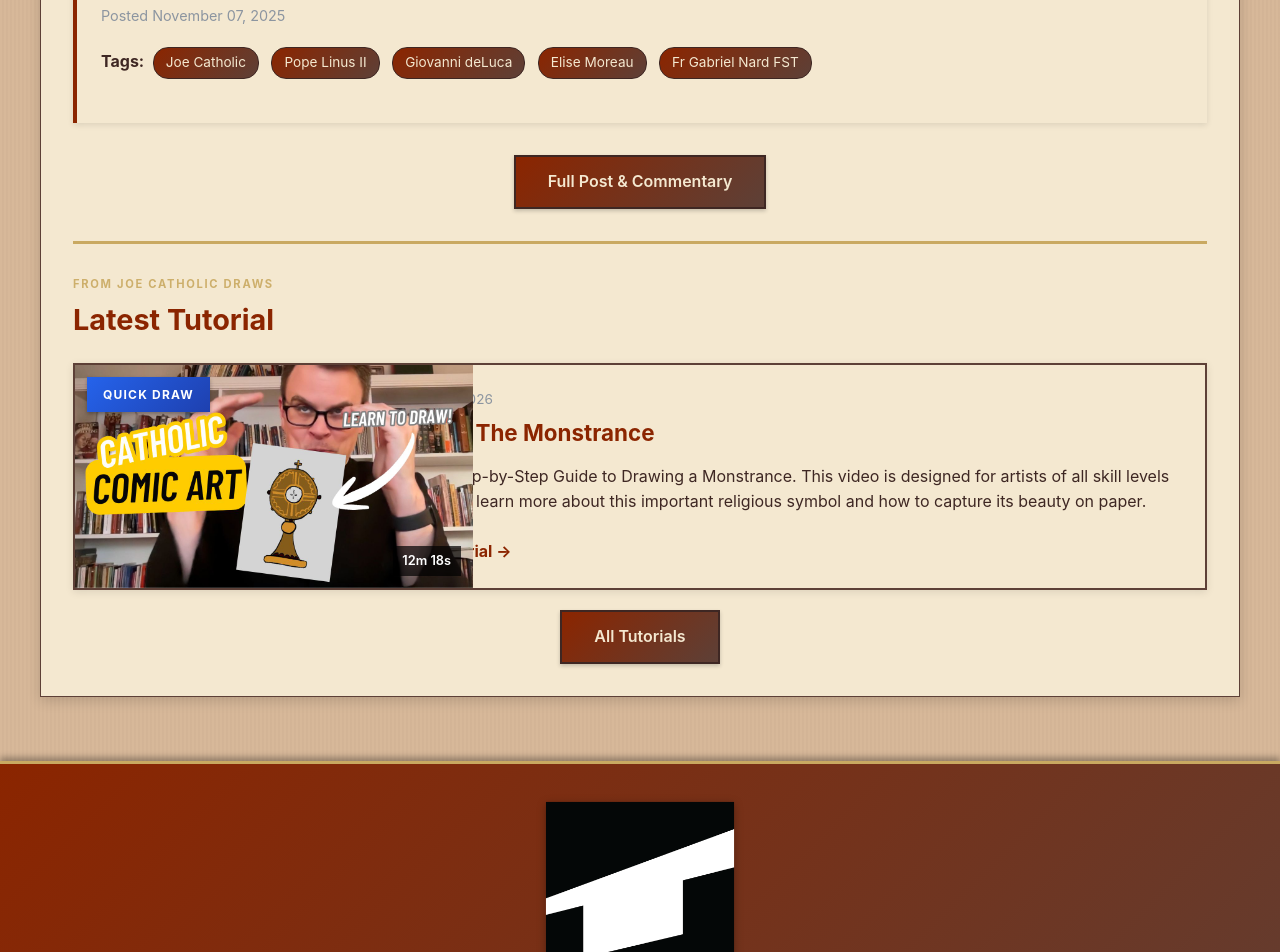
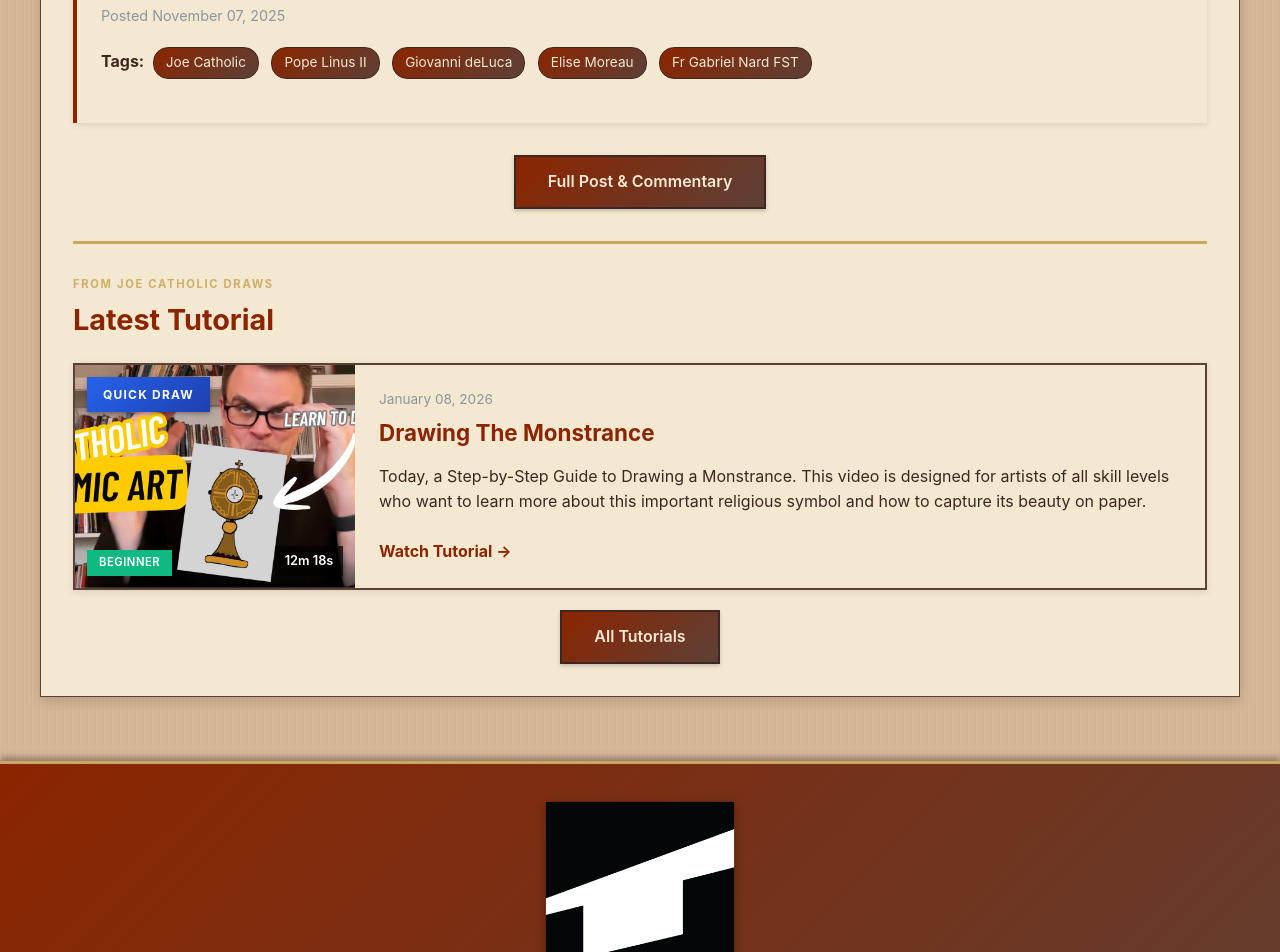
Before and after one commit to joecatholic/joecatholic-webcomic, a Jekyll site: the page built from index.html, in a window 1280 px wide. Shown: the part 953-1905 px from the top of the page. Built offline with Jekyll 4.4.1, drawn with Linux system fonts in a browser that asks for light colours.

Commit message:
Update style.css

```diff
--- a/assets/css/style.css
+++ b/assets/css/style.css
@@ -918,9 +918,15 @@ main {
     position: relative;
     background: var(--dark-brown);
     overflow: hidden;
-    aspect-ratio: 16 / 9;
+    width: 280px;
     flex-shrink: 0;
-    align-self: stretch;
+}
+
+/* Force 16:9 using padding trick - more reliable than aspect-ratio in grid */
+.home-tutorial-thumb::before {
+    content: '';
+    display: block;
+    padding-top: 56.25%;
 }
 
 .home-tutorial-thumb img {
@@ -940,6 +946,9 @@ main {
 }
 
 .home-tutorial-placeholder {
+    position: absolute;
+    top: 0;
+    left: 0;
     width: 100%;
     height: 100%;
     display: flex;
@@ -949,6 +958,7 @@ main {
     background: linear-gradient(135deg, var(--parchment), var(--warm-tan));
 }
 
+/* Type badge - top left */
 .home-tutorial-badges {
     position: absolute;
     top: 0.75rem;
@@ -957,8 +967,10 @@ main {
     flex-direction: column;
     gap: 0.4rem;
     align-items: flex-start;
-}
-
+    z-index: 2;
+}
+
+/* Duration - bottom right */
 .home-tutorial-duration {
     position: absolute;
     bottom: 0.75rem;
@@ -968,6 +980,16 @@ main {
     padding: 0.3rem 0.6rem;
     font-size: 0.8rem;
     font-weight: 600;
+    z-index: 2;
+}
+
+/* Difficulty badge - bottom left */
+.home-tutorial-thumb .difficulty-badge {
+    position: absolute;
+    bottom: 0.75rem;
+    left: 0.75rem;
+    z-index: 2;
+    margin: 0;
 }
 
 .home-tutorial-info {
@@ -1030,20 +1052,8 @@ main {
     }
 
     .home-tutorial-thumb {
-        position: relative;
         width: 100%;
-        aspect-ratio: 16 / 9;
-        max-height: none;
-        overflow: hidden;
-    }
-
-    .home-tutorial-thumb img {
-        position: absolute;
-        top: 0;
-        left: 0;
-        width: 100%;
-        height: 100%;
-        object-fit: cover;
+        /* padding trick still works - gives correct 16:9 at any width */
     }
 
     .home-tutorial-info {
```
